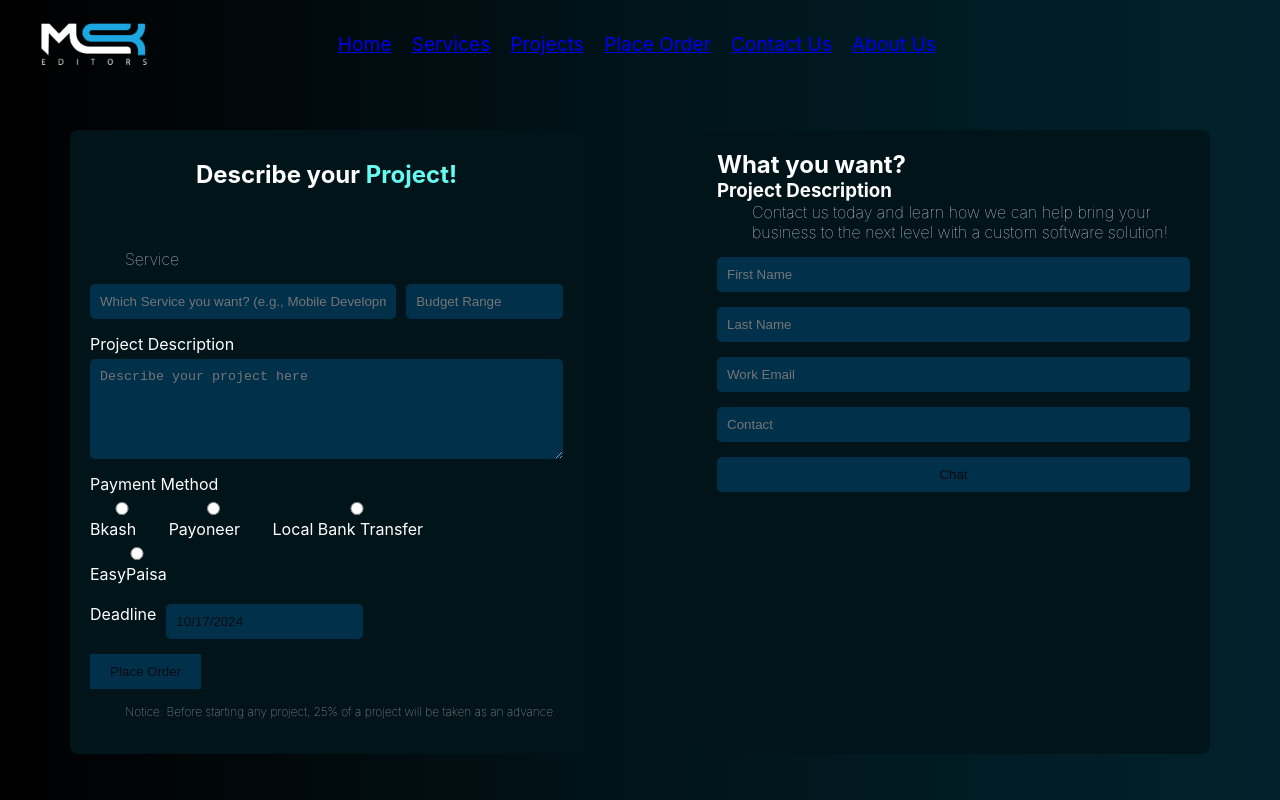
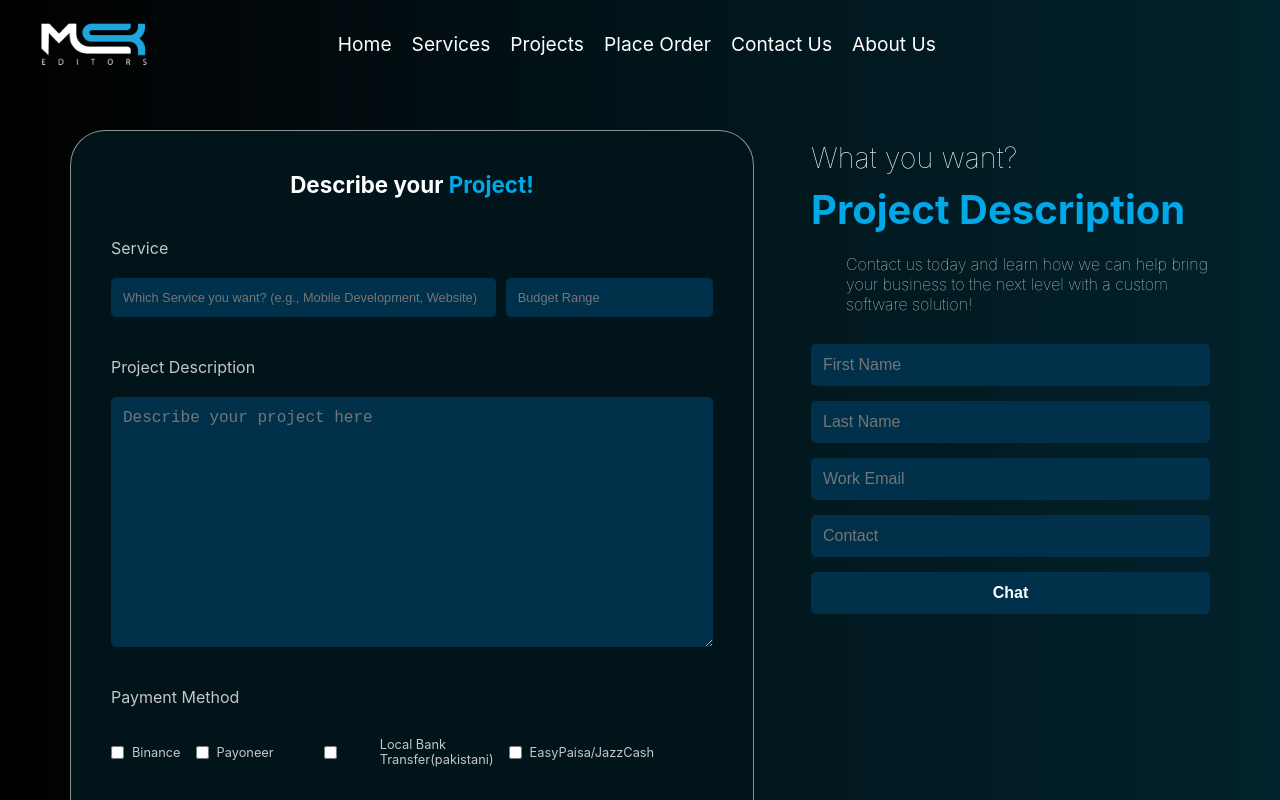
Before and after one commit to Mnahil-Naseer/MSK-Editors, a React (Vite) app: page /placeorder in a window 1280 px wide. Shown: the top 800 px of the page. Built offline with nearby package versions, Linux system fonts and the light colour scheme.

Commit message:
updated files
working on place order page also corrected last mistakes

```diff
--- a/src/components/ConsultationForm.css
+++ b/src/components/ConsultationForm.css
@@ -9,7 +9,7 @@ body {
     background-size: cover;
     background-position: center;
     background-repeat: no-repeat;
-    min-height: 200vh;
+    min-height: 30vh;
     display: flex;
     flex-direction: column;
     justify-content: center;
@@ -66,6 +66,7 @@ body {
     text-align: center;
     padding: 40px 20px;
     color: #fff;
+    position: relative;
   }
 
   .clients-heading h2 {
@@ -84,30 +85,34 @@ body {
     margin-bottom: 30px;
   }
 
+  .clients-logos-container {
+    display: flex;
+    justify-content: center;
+    align-items: center;
+    width: 100%;
+    overflow: hidden;
+    position: relative;
+  }
+
   .clients-logos {
+    gap: 50px;
     display: flex;
-    justify-content: space-around;
-    align-items: center;
-    flex-wrap: wrap;
-    transition: transform 0.5s ease-in-out;
+    animation: scroll 20s linear infinite;
   }
 
   .client-logo {
     width: 150px;
     height: 150px;
-    margin: 50px 15px ;
+    margin: 50px 15px;
   }
 
-.logo-container {
-    position: relative;
-    transform: translate(-100%, 160%);
-    text-align: center;
-  }
-
-  .contactlogo {
-    max-width: 100%;
-    height: auto;
-    width: 600px;
+  @keyframes scroll {
+    0% {
+      transform: translateX(0);
+    }
+    100% {
+      transform: translateX(-100%); /* Move the logos to the left */
+    }
   }
 
 
--- a/src/components/ConsultationForm.jsx
+++ b/src/components/ConsultationForm.jsx
@@ -23,20 +23,6 @@ export const Heading = () => {
 
 export const Clients = () => {
     const clients = [client1, client2, client3, client4, client5, client6, client7, client8, client9];
-    const [currentIndex, setCurrentIndex] = React.useState(0);
-
-    React.useEffect(() => {
-        const interval = setInterval(() => {
-            setCurrentIndex((prevIndex) => (prevIndex + 1) % clients.length);
-        }, 4000);
-
-        return () => clearInterval(interval);
-    }, [clients.length]);
-
-    const currentClients = [];
-    for (let i = 0; i < 4; i++) {
-        currentClients.push(clients[(currentIndex + i) % clients.length]);
-    }
 
     return (
         <div className="clients-section">
@@ -46,16 +32,19 @@ export const Clients = () => {
             </div>
             <div className='line1'></div>
 
-            <div className="clients-logos">
-                {currentClients.map((client, index) => (
-                    <img key={index} src={client} alt={`Client ${index + 1}`} className="client-logo" />
-                ))}
+            <div className="clients-logos-container">
+                <div className="clients-logos">
+                    {clients.map((client, index) => (
+                        <img key={index} src={client} alt={`Client ${index + 1}`} className="client-logo" />
+                    ))}
+                </div>
             </div>
 
             <div className='line2'></div>
         </div>
     );
 };
+
 
 const ConsultationForm = () => {
     return (
--- a/src/components/Header.css
+++ b/src/components/Header.css
@@ -8,9 +8,10 @@
     top: 0;
     z-index: 1;
 }
+
 html {
     scroll-behavior: smooth;
-  }
+}
 
 .logo {
     max-width: 15%;
@@ -18,22 +19,27 @@ html {
 }
 
 .nav-links {
-    list-style:none;
+    list-style: none;
     display: flex;
     align-items: center;
     margin-left: 150px;
-   font-family: "Inter", sans-serif;
+    font-family: "Inter", sans-serif;
 }
 
-.nav-links li  {
+.nav-links li {
     list-style: none;
     margin-left: 50px;
     font-size: 1.2rem;
-    color: #fff;
     cursor: pointer;
 }
 
+/* Ensures all links are white and removes underlines */
+.nav-links a {
+    color: #fff;
+    text-decoration: none;
+}
 
+/* Responsive Design */
 @media (max-width: 768px) {
     .navbar {
         flex-direction: column;
@@ -42,7 +48,7 @@ html {
 
     .nav-links {
         flex-direction: column;
-        align-items: right;
+        align-items: flex-end; /* Adjusts alignment for mobile view */
     }
 
     .nav-links li {
--- a/src/components/PlaceOrder.css
+++ b/src/components/PlaceOrder.css
@@ -1,97 +1,167 @@
+/* Container */
 .container1 {
   display: flex;
   justify-content: space-between;
   padding: 50px;
-  margin: 80px 20px 20px 20px;
+  margin: 80px 20px 20px 20px; /* Dark background color */
 }
 
+/* Form Section */
 .form-section {
   background-color: #01141A;
-  padding: 20px;
-  border-radius: 8px;
-  width: 45%;
+  padding: 40px;
+  border-radius: 35px;
+  border: 1px solid rgba(225, 225, 225, 0.614);
+  width: 60%;
+  color: #c5c6c7;
 }
-.description-section{
-  background-color: #01141A;
-  padding: 20px;
-  border-radius: 8px;
-  width: 45%;
-}
-.form-group{
-  display: flex;
-  gap: 10px;
-}
-.input-budget{
-  width: 50%;
-}
-.form-section h2 span {
-  color: #66fcf1;
-}
-
 .form-section h2 {
   color: #ffffff;
   text-align: center;
-  margin: 10px 0px 60px 0px;
+  margin-bottom: 40px;
+  font-size: 1.4rem;
+  font-weight: bold;
+}
+
+.form-section h2 span {
+  color: #00A8E8;
 }
 
 .form-group {
-  margin-bottom: 15px;
+  margin-top: 20px;
+  margin-bottom: 40px;
+  display: flex;
+  flex-direction: row;
+  gap: 10px;
 }
 
-label {
-  display: block;
-  margin-bottom: 5px;
+.input-service {
+  width: 65%;
+  font-size: 0.8rem;
 }
-
-select, textarea, input {
+.input-budget{
+  width: 35%;
+  font-size: 0.8rem;
+}
+textarea, input, select {
   width: 100%;
-  padding: 10px;
+  padding: 12px;
   border-radius: 5px;
   border: none;
   background-color: #00304A;
-  color: #0b0c10;
+  color: #ffffff;
+  font-size: 1rem;
 }
-
 textarea {
-  height: 100px;
+  height: 250px;
+}
+.payment-options {
+  display: flex;
+  flex-wrap: wrap; /* Allows the payment methods to wrap if the screen is small */
+  gap: 15px;
+  margin-top: 10px;
 }
 
 .payment-options label {
-  display: inline-block;
-  margin-right: 15px;
+  display: flex;
+  align-items: center;
+  color: #c5c6c7;
+  font-size: 0.8rem;
+}
+.payment2{
+  font-size: 0.8rem ;
+  width: 80%;
+}
+.payment-options input[type="checkbox"] {
+  margin-right: 8px; /* Adds some space between the checkbox and label */
+
 }
 
 .btn-submit {
-  background-color: #00304A;
-  color: #0b0c10;
-  padding: 10px 20px;
-  border: none;
+  background-color: #000000;
+  color: #ffffff;
+  padding: 12px 20px;
+  border: 1px solid rgba(225, 225, 225, 0.614);
+  border-radius: 15px;
   cursor: pointer;
+  font-weight: bold;
+  font-size: 1rem;
+  width: 35%;
 }
 
 .notice {
-  font-size: 12px;
+  font-size: 0.9rem;
   color: #c5c6c7;
+  margin-top: 15px;
+  font-style: italic;
+  text-align: left;
 }
 
-.description-section p, .contact-form input, .contact-form button {
-  margin-bottom: 15px;
+/* Description Section */
+.description-section {
+  border-radius: 8px;
+  width: 35%;
+  color: #c5c6c7;
+  text-align: left;
+}
+
+.description-section h2 {
+  color: #ffffff;
+  font-size: 1.8rem;
+  font-weight: lighter;
+  margin-top: 10px;
+  margin-bottom: 10px;
+}
+
+.description-section h3 {
+  color: #00A8E8;
+  font-size: 2.5rem;
+  margin-bottom: 20px;
+}
+
+.description-section p {
+  margin-bottom: 30px;
+  font-size: 1rem;
 }
 
 .contact-form input, .contact-form button {
   width: 100%;
-  padding: 10px;
+  padding: 12px;
   border-radius: 5px;
   border: none;
+  background-color: #00304A;
+  color: #ffffff;
+  font-size: 1rem;
+  margin-bottom: 15px;
 }
 
 .contact-form button {
   background-color: #00304A;
-  color: #0b0c10;
+  color: #ffffff;
+  font-weight: bold;
+}
+.datepicker-container {
+  display: flex;
+  align-items: center;
+  position: relative;
 }
 
+.datepicker-input {
+  padding-right: 30px; /* Space for the icon */
+}
+
+.calendar-icon {
+  position: absolute;
+  right: 10px;
+  color: #666;
+  font-size: 20px;
+  pointer-events: none; /* Disable interaction with the icon */
+}
+
+
+/* Responsive Design */
 @media screen and (max-width: 768px) {
-  .container {
+  .container1 {
     flex-direction: column;
   }
 
--- a/src/components/PlaceOrder.jsx
+++ b/src/components/PlaceOrder.jsx
@@ -1,6 +1,7 @@
 import React, { useState } from 'react';
 import DatePicker from 'react-datepicker';
 import 'react-datepicker/dist/react-datepicker.css';
+import { FaCalendarAlt } from 'react-icons/fa';
 import './PlaceOrder.css'; // CSS file for styling
 
 const PlaceOrder = () => {
@@ -10,10 +11,9 @@ const PlaceOrder = () => {
     <div className="container1">
       <div className="form-section">
         <h2>Describe your <span>Project!</span></h2>
-
         <form>
-        <p>Service</p>
           {/* Flex container for Service and Budget Range */}
+          <label>Service</label>
           <div className="form-group flex-container">
             <input type="text" placeholder="Which Service you want? (e.g., Mobile Development, Website)" className="input-service" />
             <input type="text" placeholder="Budget Range" className="input-budget" />
@@ -23,18 +23,28 @@ const PlaceOrder = () => {
             <textarea placeholder="Describe your project here"></textarea>
           </div>
           <label>Payment Method</label>
-          <div className="form-group">
-            <div className="payment-options">
-              <label><input type="radio" name="payment" /> Bkash</label>
-              <label><input type="radio" name="payment" /> Payoneer</label>
-              <label><input type="radio" name="payment" /> Local Bank Transfer</label>
-              <label><input type="radio" name="payment" /> EasyPaisa</label>
+          <div class="form-group">
+            <div class="payment-options">
+              <label><input type="checkbox" name="payment" /> Binance</label>
+              <label><input type="checkbox" name="payment" /> Payoneer</label>
+              <label><input type="checkbox" name="payment" /> Local Bank Transfer(pakistani)</label>
+              <label><input type="checkbox" name="payment" /> EasyPaisa/JazzCash</label>
             </div>
           </div>
 
+
           <div className="form-group">
+            <input type="text" placeholder='Any other Payment method you have? Mention all' className='payment2' />
             <label>Deadline</label>
-            <DatePicker selected={startDate} onChange={(date) => setStartDate(date)} />
+            <div className="datepicker-container">
+              <DatePicker
+                selected={startDate}
+                onChange={(date) => setStartDate(date)}
+                dateFormat="yyyy/MM/dd"
+                className="datepicker-input"
+              />
+              <FaCalendarAlt className="calendar-icon" />
+            </div>
           </div>
 
           <div className="form-group">
```
